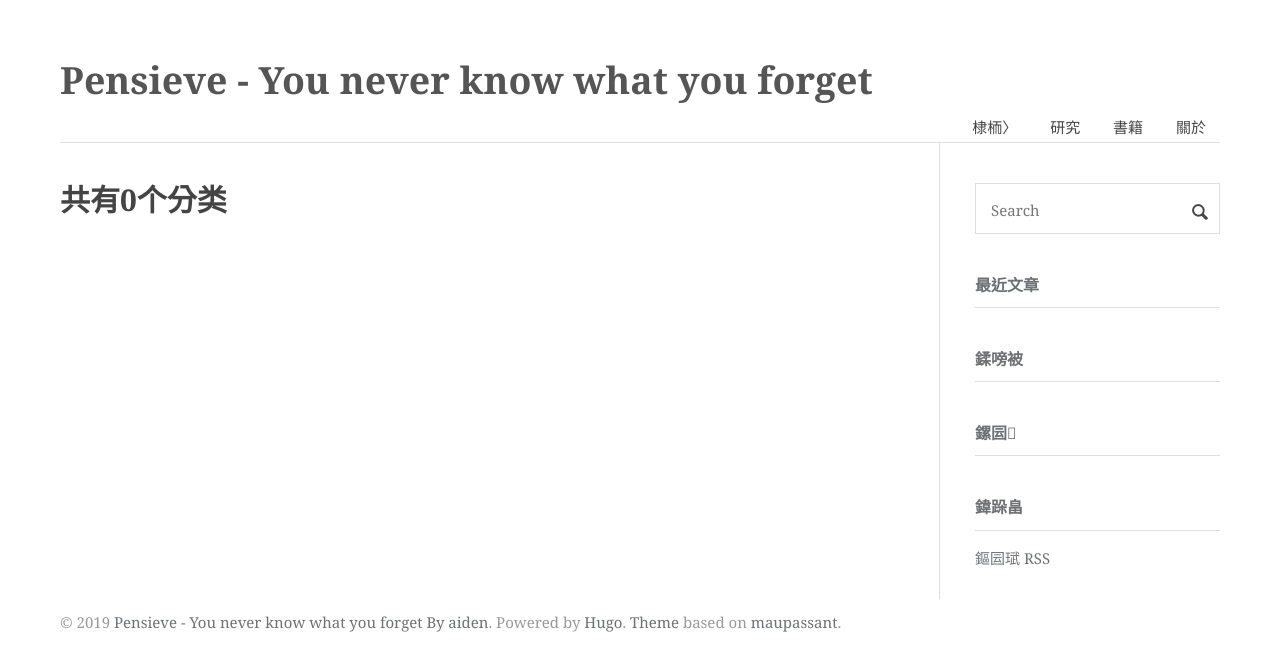
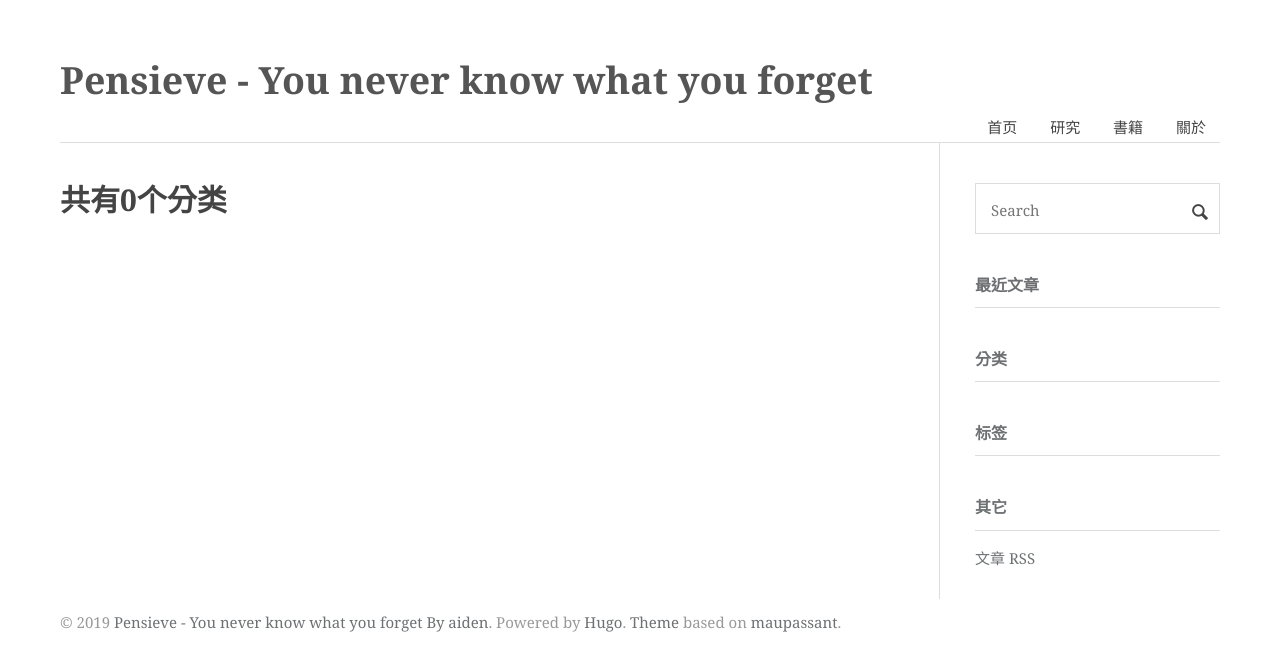
Before and after one commit to Aiden128/Aiden128.github.io, a plain HTML site: page categories/index.html in a window 1280 px wide. Drawn offline with nearby package versions, Linux system fonts and the light colour scheme; some packages are replaced by stand-ins of ours; a script that the page names is missing.

Commit message:
blog init

```diff
--- a/categories/index.html
+++ b/categories/index.html
@@ -47,7 +47,7 @@
             </div>
             <div>
                 <nav id="nav-menu" class="clearfix">
-                    <a class="" href="https://aiden128.github.io">棣栭〉</a>
+                    <a class="" href="https://aiden128.github.io">首页</a>
 
                     <a  href="https://aiden128.github.io/research/" title="研究">研究</a>
 
@@ -98,14 +98,14 @@
 
 
     <section class="widget">
-        <h3 class="widget-title">鍒嗙被</h3>
+        <h3 class="widget-title">分类</h3>
 <ul class="widget-list">
 
 </ul>
     </section>
 
     <section class="widget">
-        <h3 class="widget-title">鏍囩</h3>
+        <h3 class="widget-title">标签</h3>
 <div class="tagcloud">
 
 </div>
@@ -114,9 +114,9 @@
 
 
     <section class="widget">
-        <h3 class="widget-title">鍏跺畠</h3>
+        <h3 class="widget-title">其它</h3>
         <ul class="widget-list">
-            <li><a href="https://aiden128.github.io/index.xml">鏂囩珷 RSS</a></li>
+            <li><a href="https://aiden128.github.io/index.xml">文章 RSS</a></li>
         </ul>
     </section>
 </div>
```
Also changed, not shown: 404.html (+1 -1 lines), index.html (+5 -5 lines), tags/index.html (+5 -5 lines).
